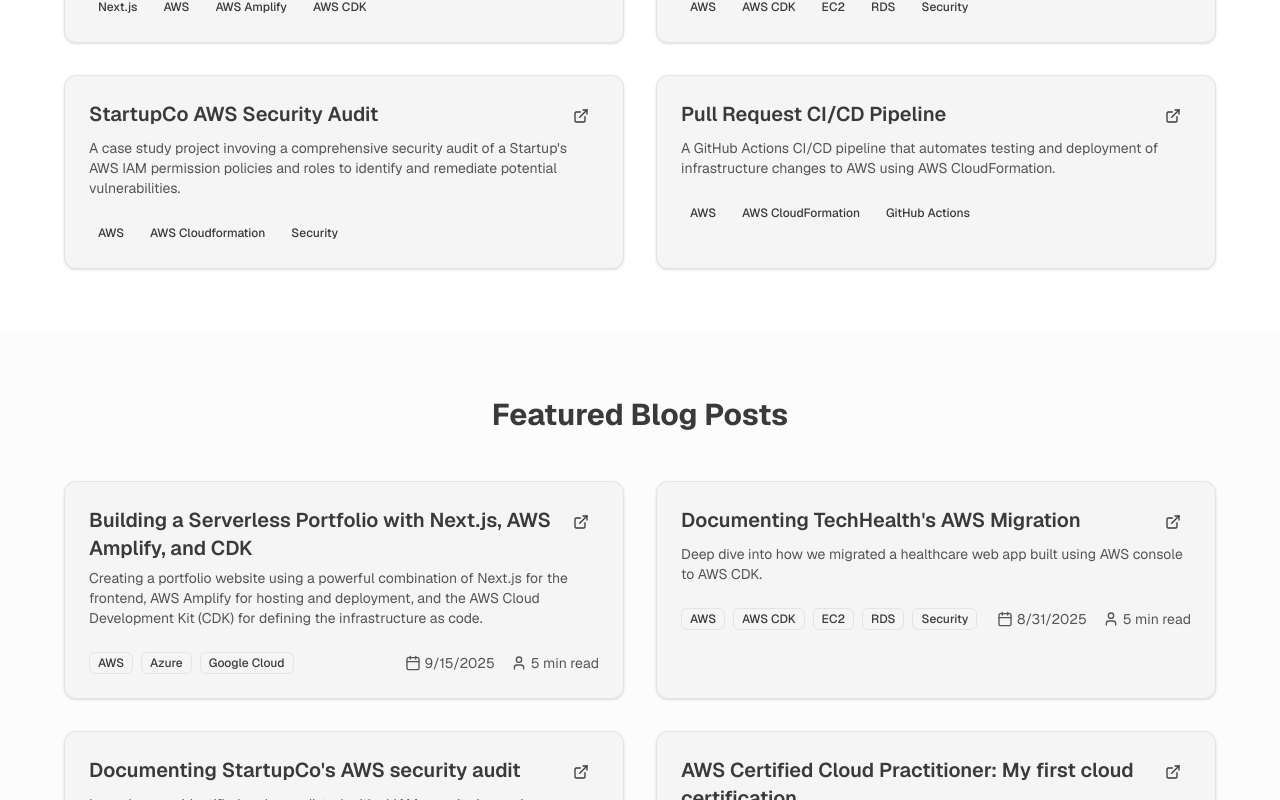
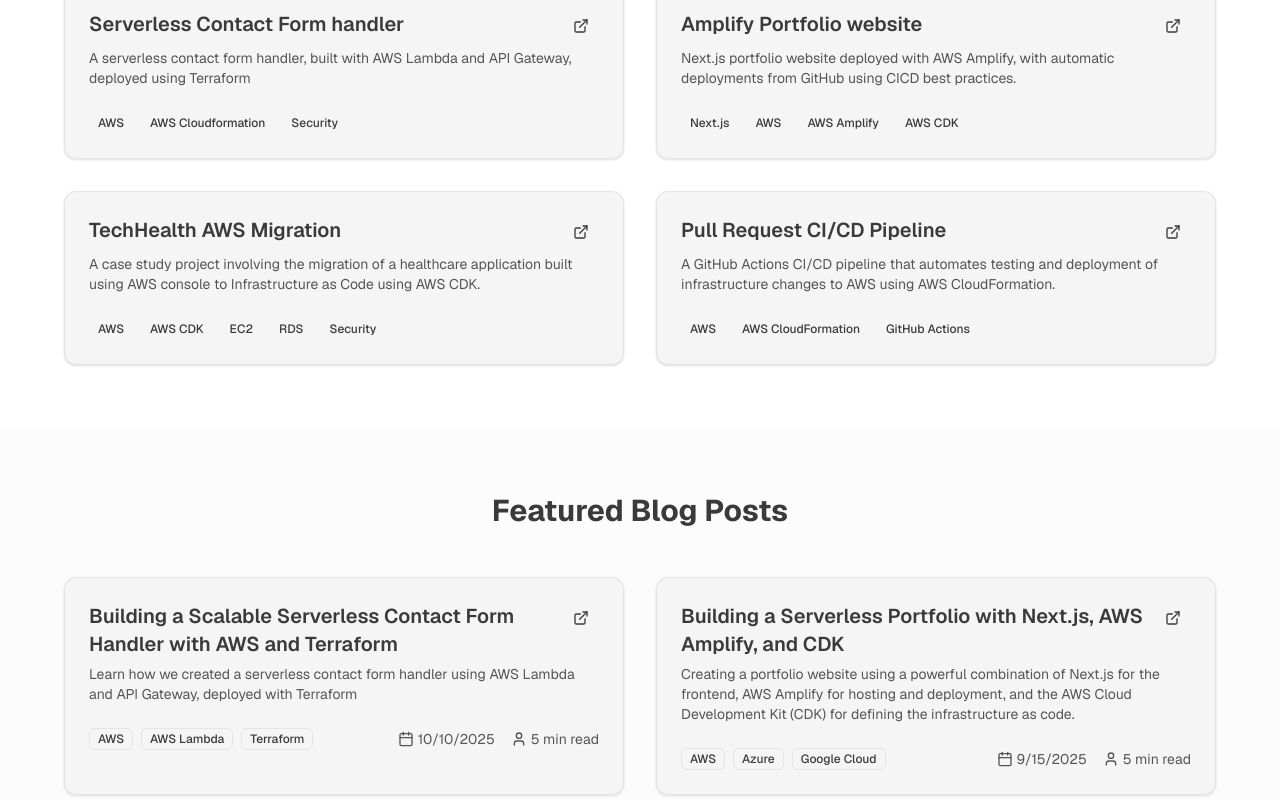
Before and after one commit to Nilaj0914/Amplify-Portfolio-website, a Next.js app in the folder website_portfolio/website/: page / in a window 1280 px wide. Shown: the part 1100-1900 px from the top of the page. Built offline with nearby package versions, Linux system fonts and the light colour scheme.

Commit message:
updated website with new project and documentation blogpost

```diff
--- a/website_portfolio/website/app/page.tsx
+++ b/website_portfolio/website/app/page.tsx
@@ -17,6 +17,14 @@ export default function Portfolio() {
 
   const projects = [
     {
+      title: "Serverless Contact Form handler",
+      description:
+        "A serverless contact form handler, built with AWS Lambda and API Gateway, deployed using Terraform",
+      technologies: ["AWS", "AWS Cloudformation", "Security"],
+      categories: ["AWS", "AWS Lambda", "Terraform"],
+      link: "https://github.com/Nilaj0914/TravelEase-Contact-Form",
+    },
+    {
       title: "Amplify Portfolio website",
       description:
         "Next.js portfolio website deployed with AWS Amplify, with automatic deployments from GitHub using CICD best practices.",
@@ -32,14 +40,7 @@ export default function Portfolio() {
       categories: ["AWS", "AWS CDK", "EC2", "RDS", "Security"],
       link: "https://github.com/Nilaj0914/TechHealth-AWS-Migration",
     },
-    {
-      title: "StartupCo AWS Security Audit",
-      description:
-        "A case study project invoving a comprehensive security audit of a Startup's AWS IAM permission policies and roles to identify and remediate potential vulnerabilities.",
-      technologies: ["AWS", "AWS Cloudformation", "Security"],
-      categories: ["AWS", "AWS Cloudformation", "Security"],
-      link: "https://github.com/Nilaj0914/StartupCO-IAM-Security-Audit",
-    },
+
     {
       title: "Pull Request CI/CD Pipeline",
       description:
@@ -51,6 +52,14 @@ export default function Portfolio() {
   ]
 
   const blogPosts = [
+    {
+      title: "Building a Scalable Serverless Contact Form Handler with AWS and Terraform",
+      description: "Learn how we created a serverless contact form handler using AWS Lambda and API Gateway, deployed with Terraform",
+      date: "October 10,2025",
+      categories: ["AWS", "AWS Lambda", "Terraform"],
+      readTime: "5 min read",
+      link: "https://medium.com/@nilaj.majumder0814/building-a-scalable-serverless-contact-form-handler-with-aws-and-terraform-a-deep-dive-fb16a14a626f"
+    },
     {
       title: "Building a Serverless Portfolio with Next.js, AWS Amplify, and CDK",
       description: "Creating a portfolio website using a powerful combination of Next.js for the frontend, AWS Amplify for hosting and deployment, and the AWS Cloud Development Kit (CDK) for defining the infrastructure as code.",
@@ -67,14 +76,7 @@ export default function Portfolio() {
       readTime: "5 min read",
       link: "https://medium.com/@nilaj.majumder0814/techhealth-migration-modernizing-a-healthcare-web-app-on-aws-with-the-cdk-15ef12c907d2"
     },
-    {
-      title: "Documenting StartupCo's AWS security audit",
-      description: "Learn how we identified and remediated critical IAM security issues in a startup's AWS environment.",
-      date: "August 27,2025",
-      categories: ["AWS", "AWS Cloudformation", "Security"],
-      readTime: "5 min read",
-      link: "https://medium.com/@nilaj.majumder0814/from-chaos-to-control-fixing-a-startups-aws-security-debt-5fd0dceb67a6"
-    },
+
     {
       title: "AWS Certified Cloud Practitioner: My first cloud certification",
       description: "Announcing the completion of my first cloud certification.",
@@ -92,7 +94,7 @@ export default function Portfolio() {
     { name: "GitHub Actions", icon: Cloud },
     { name: "AWS Amplify", icon: Server },
     { name: "AWS Lambda", icon: Server },
-    //{ name: "Terraform", icon: Database },
+    { name: "Terraform", icon: Database },
     { name: "EC2", icon: Server },
     { name: "RDS", icon: Database },
     { name: "Security", icon: Shield },
```
